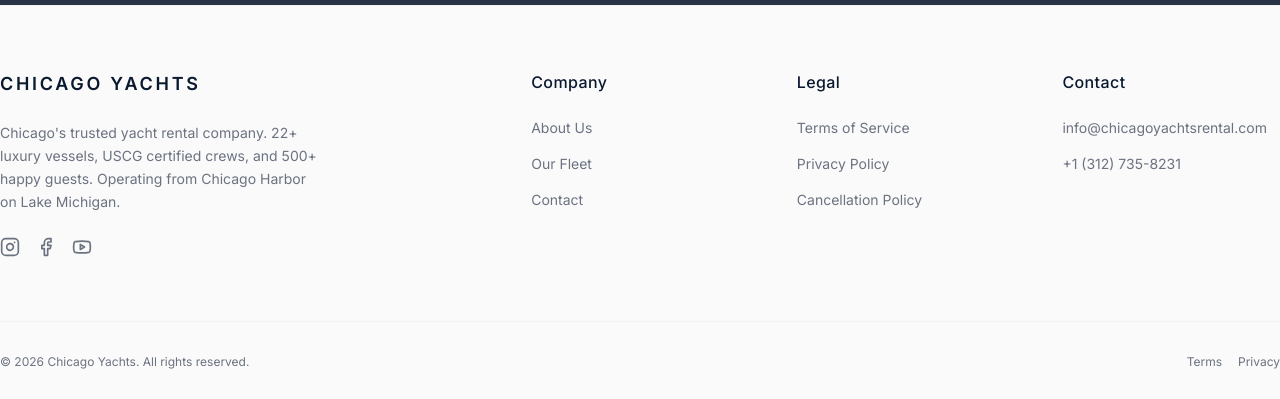
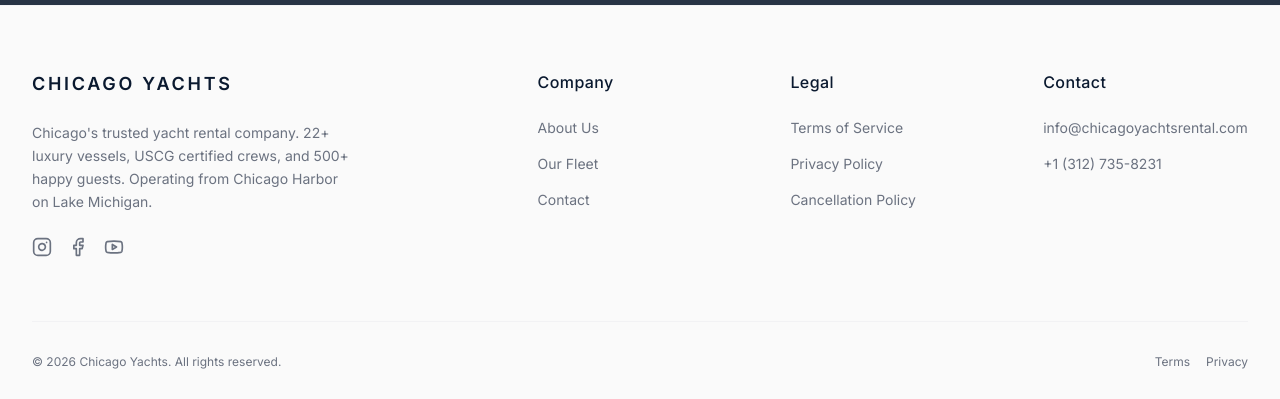
Before and after one commit to Atharva0393/Chicago-Yachts-, a Next.js app: page / in a window 1280 px wide. Shown: the part 3816-4215 px from the top of the page. Built offline with nearby package versions, Linux system fonts and the light colour scheme; no server answers; the database is empty; grey boxes are pictures that could not be loaded.

Commit message:
fix(footer): center footer grid and copyright bar inside responsive max-w-7xl mx-auto container

```diff
--- a/src/components/layout/Footer.tsx
+++ b/src/components/layout/Footer.tsx
@@ -41,21 +41,22 @@ export function Footer({ className }: { className?: string }) {
   }
 
   return (
-    <footer className={cn("border-t border-border/40 bg-background pt-16 pb-8", className)}>
-      <div className="container grid gap-12 md:grid-cols-4 lg:grid-cols-5 mb-16">
+    <footer className={cn("border-t border-border/40 bg-background pt-16 pb-8 w-full", className)}>
+      <div className="max-w-7xl mx-auto px-6 lg:px-8">
+        <div className="grid gap-12 sm:grid-cols-2 md:grid-cols-4 lg:grid-cols-5 mb-16">
           <div className="lg:col-span-2">
             <h3 className="font-semibold text-lg tracking-[0.15em] uppercase mb-6">{companyInfo.name}</h3>
             <p className="text-sm text-muted-foreground leading-relaxed max-w-xs mb-6">
               {companyInfo.description}
             </p>
             <div className="flex gap-4">
-            <a href={companyInfo.socials.instagram} className="text-muted-foreground hover:text-primary transition-colors">
+              <a href={companyInfo.socials.instagram} className="text-muted-foreground hover:text-primary transition-colors" aria-label="Instagram">
                 <Instagram className="h-5 w-5" />
               </a>
-            <a href={companyInfo.socials.facebook} className="text-muted-foreground hover:text-primary transition-colors">
+              <a href={companyInfo.socials.facebook} className="text-muted-foreground hover:text-primary transition-colors" aria-label="Facebook">
                 <Facebook className="h-5 w-5" />
               </a>
-            <a href={companyInfo.socials.youtube} className="text-muted-foreground hover:text-primary transition-colors">
+              <a href={companyInfo.socials.youtube} className="text-muted-foreground hover:text-primary transition-colors" aria-label="YouTube">
                 <Youtube className="h-5 w-5" />
               </a>
             </div>
@@ -84,13 +85,14 @@ export function Footer({ className }: { className?: string }) {
             </ul>
           </div>
         </div>
-      <div className="container border-t border-border/40 pt-8 flex flex-col md:flex-row justify-between items-center gap-4 text-xs text-muted-foreground">
+        <div className="border-t border-border/40 pt-8 flex flex-col md:flex-row justify-between items-center gap-4 text-xs text-muted-foreground">
           <p>&copy; {new Date().getFullYear()} {companyInfo.name}. All rights reserved.</p>
           <div className="flex gap-4">
             <Link href={companyInfo.policies.terms} className="hover:text-primary transition-colors">Terms</Link>
             <Link href={companyInfo.policies.privacy} className="hover:text-primary transition-colors">Privacy</Link>
           </div>
         </div>
+      </div>
     </footer>
   )
 }
```
Lines whose indentation alone changed are shown as unchanged.
